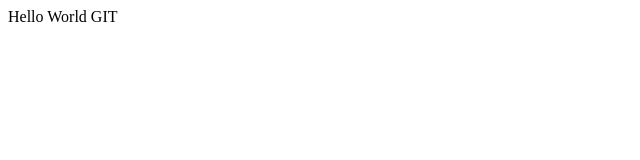
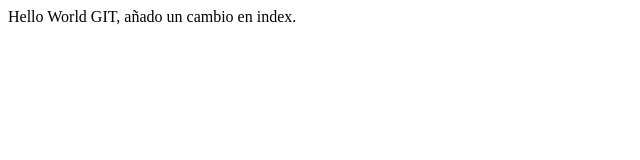
Before and after one commit to rougit/HelloWorld2, a plain HTML site: page index.html in a window 1280 px wide. Shown: the whole page, without its empty margins (0-640 px from the left). Drawn offline with Linux system fonts and the light colour scheme.

Commit message:
se agrego un texto en el body

```diff
--- a/index.html
+++ b/index.html
@@ -7,6 +7,6 @@
     <title>Document Hello World GIT</title>
 </head>
 <body>
-    Hello World GIT
+    Hello World GIT, añado un cambio en index.
 </body>
 </html>
```
